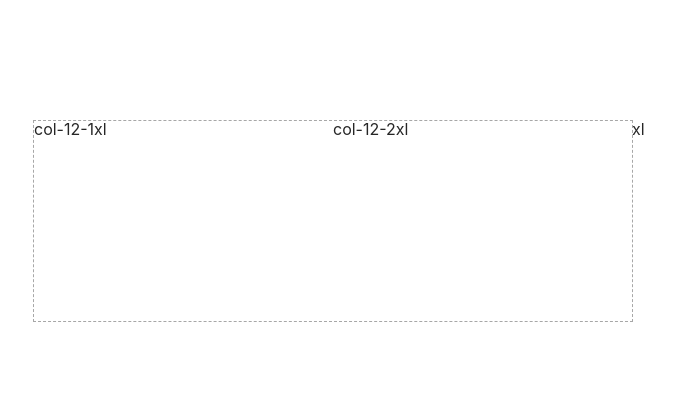
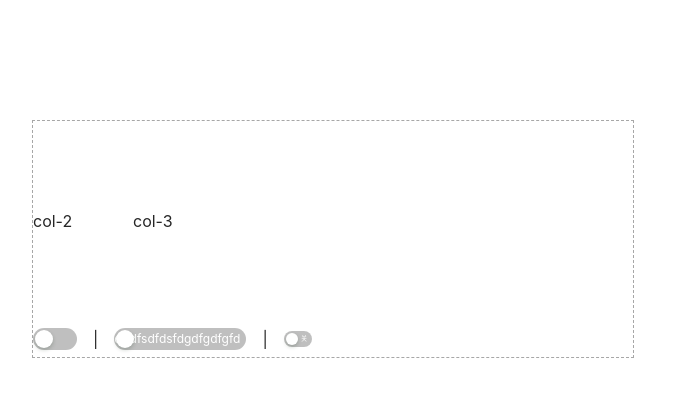
Before and after one commit to mingjianzhangzhangjianming/ant, a React (Create React App) app: page / in a window 1280 px wide. Shown: the top 396 px of the page, without its empty margins (307-982 px from the left). Built offline with nearby package versions, Linux system fonts and the light colour scheme.

Commit message:
add Space

```diff
--- a/src/App.js
+++ b/src/App.js
@@ -1,17 +1,18 @@
 import React from 'react'
 import styled, { ThemeProvider } from 'styled-components'
-// import { Row, Col } from 'antd'
+// import { Row, Col, Grid, Tag, Space } from 'antd'
 import { Row, Col } from './components/Grid'
+import { Space } from './components/Space'
 // import Button from './components/Button'
 // import Drawer from './components/Drawer'
-// import Switch from './components/Switch'
+import Switch from './components/Switch'
 
 const AppStyle = styled.div`
     margin: 120px auto;
     font-family: -apple-system, BlinkMacSystemFont, segoe ui, Roboto, helvetica neue, Arial, noto sans, sans-serif,
         apple color emoji, segoe ui emoji, segoe ui symbol, noto color emoji; //antd 组件库字体
     /* max-width: 1200px; */
-    width: 600px;
+    width: 602px;
     border: 1px dashed #a7a7a7;
     /* & > .container {
         width: 100%;
@@ -70,12 +71,23 @@ export function App() {
                     />
                 </div> */}
                 <div>
-                    <Row gutter={[{ sm: 16, xxl: 20 }, 12]} style={{ height: 200 }} wrap={false}>
-                        <Col span={12}>col-12-1</Col>
-                        <Col span={12}>col-12-2</Col>
+                    <Row gutter={[{ lg: 16, xxl: 20 }, 12]} style={{ height: 200 }} align="middle">
+                        {/* <Col span={4}>col-1</Col> */}
+                        <Col span={4} md={{ push: 20 }}>
+                            col-2
+                        </Col>
+                        <Col span={12} md={{ pull: 4 }}>
+                            col-3
+                        </Col>
+                        {/* <Col span={4}>col-4</Col> */}
                         {/* <Col span={6}>col-6-3</Col> */}
                     </Row>
                 </div>
+                <Space size="middle" style={{ height: 36 }} align="center" direction="horizontal" split={<h1>|</h1>}>
+                    <Switch />
+                    <Switch checkedChildren={'onsdfsdfdsfdgdfgdfgfd'} unCheckedChildren={'offdfsdfdsfdgdfgdfgfd'} />
+                    <Switch size="small" checkedChildren={'开'} unCheckedChildren={'关'} />
+                </Space>
             </AppStyle>
         </ThemeProvider>
     )
--- a/src/components/Drawer.js
+++ b/src/components/Drawer.js
@@ -1,7 +1,7 @@
 import React, { Component } from 'react'
 import ReactDOM from 'react-dom'
 import PropTypes from 'prop-types'
-import styled, { keyframes } from 'styled-components'
+import styled from 'styled-components'
 import classNames from 'classnames'
 import Button from './Button'
 
--- a/src/components/Grid/index.js
+++ b/src/components/Grid/index.js
@@ -11,6 +11,30 @@ const screenSize = [
     { span: 'lg', size: 1200 },
     { span: 'xl', size: 1600 }
 ]
+const debounce = (fn, wait = 200, immediate = false) => {
+    let timer
+    console.log(immediate)
+    return function () {
+        if (timer) {
+            clearTimeout(timer)
+        }
+        // console.log(timer)
+        if (immediate) {
+            return (timer = setTimeout(() => fn.apply(this, arguments), wait))
+        }
+        timer = setTimeout(() => fn.apply(this, arguments), wait)
+    }
+}
+
+const throttle = (fn, delay = 500) => {
+    let lastDate = 0
+    return function () {
+        if (Date.now() - lastDate > delay) {
+            fn.apply(this, arguments)
+            lastDate = Date.now()
+        }
+    }
+}
 export class Row extends Component {
     static propTypes = {
         align: PropTypes.oneOf(['top', 'middle', 'bottom']),
@@ -27,15 +51,19 @@ export class Row extends Component {
     constructor(props) {
         super(props)
         this.state = {
-            // screenWidth: this.matcheScreen(0)
             screenWidth: this.matcheScreen(window.innerWidth || document.body.clientWidth)
         }
     }
 
-    resize = e => {
-        const screenWidth = this.matcheScreen(window.innerWidth || document.body.clientWidth)
-        this.setState({ screenWidth })
-    }
+    resize = debounce(
+        e => {
+            const screenWidth = this.matcheScreen(window.innerWidth || document.body.clientWidth)
+            this.setState({ screenWidth })
+            console.log(window.innerWidth || document.body.clientWidth)
+        },
+        100,
+        true
+    )
 
     computeOffset = (gutter, screenWidth) => {
         const indexOfSize = obj => {
@@ -54,7 +82,7 @@ export class Row extends Component {
         }
         if (typeof gutter === 'object') {
             if (Array.isArray(gutter)) {
-                return [indexOfSize(gutter[0][0]), indexOfSize(gutter[1])[0]]
+                return [indexOfSize(gutter[0])[0], indexOfSize(gutter[1])[0]]
             } else {
                 return indexOfSize(gutter)
             }
@@ -64,6 +92,7 @@ export class Row extends Component {
     matcheScreen = screenW => screenSize.find((item, index) => screenW < item.size)?.span || 'xxl'
 
     componentDidMount() {
+        console.log(this.resize)
         window.addEventListener('resize', this.resize)
     }
 
@@ -75,21 +104,22 @@ export class Row extends Component {
         const { screenWidth } = this.state
         const { style, align, gutter, justify, wrap, children } = this.props
         const offset = this.computeOffset(gutter, screenWidth)
-        console.log(offset)
         const rowClass = classNames('row', {
             [`row-${align}`]: align,
             [`row-${justify}`]: justify,
             'row-nowrap': !wrap
         })
         return (
-            <RowContext.Provider value={{ screen: screenWidth }}>
+            <RowContext.Provider value={{ screen: screenWidth, offset }}>
                 <RowContext.Consumer>
-                    {({ screen }) => {
-                        console.log(screen)
+                    {({ screen, offset }) => {
+                        // console.log(screen, offset, `0 ${offset[0]}`)
                         return (
-                            <div className={rowClass} style={style}>
+                            <div
+                                className={rowClass}
+                                style={{ ...style, margin: `0 -${offset[0] / 2}px`, rowGap: offset[1] }}
+                            >
                                 {children}
-                                {this.state.screenWidth}
                             </div>
                         )
                     }}
@@ -100,20 +130,43 @@ export class Row extends Component {
 }
 
 export class Col extends Component {
+    static propTypes = {
+        flex: PropTypes.oneOfType([PropTypes.number, PropTypes.string]),
+        offset: PropTypes.number,
+        order: PropTypes.number,
+        pull: PropTypes.number,
+        push: PropTypes.number
+    }
+
+    static defaultProps = {
+        offset: 0,
+        order: 0,
+        pull: 0,
+        push: 0
+    }
+
+    static contextType = RowContext
+
     render() {
-        const { children, span } = this.props
-        const colClass = classNames('col', `col-${span}`)
+        const { screen, offset } = this.context
+        const { children, flex, style, [screen]: dynamicLayout } = this.props
+        const span = typeof dynamicLayout === 'number' ? dynamicLayout : dynamicLayout?.span || this.props.span
+        const order = dynamicLayout?.order || this.props?.order
+        const offsetX = dynamicLayout?.offset || this.props?.offset
+        const push = dynamicLayout?.push || this.props?.push
+        const pull = dynamicLayout?.pull || this.props?.pull
+        const colClass = classNames('col', {
+            [`col-${span}`]: span === 0 || span,
+            [`col-order-${order}`]: order,
+            [`col-offset-${offsetX}`]: offsetX,
+            [`col-push-${push}`]: push,
+            [`col-pull-${pull}`]: pull
+        })
         return (
-            <RowContext.Consumer>
-                {({ screen }) => {
-                    return (
-                        <div className={colClass}>
-                            {children}
-                            {screen}
-                        </div>
-                    )
-                }}
-            </RowContext.Consumer>
+            <div className={colClass} style={{ ...style, padding: `0 ${offset[0] / 2}px`, flex }}>
+                {children}
+                {/* {screen} */}
+            </div>
         )
     }
 }
--- a/src/components/Grid/index.less
+++ b/src/components/Grid/index.less
@@ -1,53 +1,70 @@
 .row {
     display: flex;
     flex-flow: row wrap;
-}
-.row-nowrap {
+    &.row-nowrap {
         flex-wrap: nowrap;
     }
-.row-top {
+    &.row-top {
         align-items: flex-start;
     }
 
-.row-middle {
+    &.row-middle {
         align-items: center;
     }
 
-.row-start {
+    &.row-start {
         justify-content: flex-start;
     }
 
-.row-end {
+    &.row-end {
         justify-content: flex-end;
     }
-.row-center {
+    &.row-center {
         justify-content: center;
     }
-.row-space-around {
+    &.row-space-around {
         justify-content: space-around;
     }
 
-.row-space-between {
+    &.row-space-between {
         justify-content: space-between;
     }
 
-.row-bottom {
+    &.row-bottom {
         align-items: flex-end;
     }
 
     .col {
         max-width: 100%;
         min-height: 1px;
+        position: relative;
+        box-sizing: border-box;
     }
-.loop (@n) when (@n >= 0) {
+    .col-0 {
+        display: none;
+    }
+    .loop (@n) when (@n > 0) {
         .col-@{n} {
             display: block;
             flex: 0 0 100% * (@n / 24);
             max-width: 100% * (@n / 24);
         }
+        .col-order-@{n} {
+            order: @n;
+        }
+        .col-offset-@{n} {
+            margin-left: 100% * (@n / 24);
+        }
+        .col-push-@{n} {
+            left: 100% * (@n / 24);
+        }
+        .col-pull-@{n} {
+            right: 100% * (@n / 24);
+        }
         .loop(@n - 1);
     }
     .loop(24);
+}
 
 // xs	屏幕 < 576px 响应式栅格，可为栅格数或一个包含其他属性的对象	number | object	-
 // sm	屏幕 ≥ 576px 响应式栅格，可为栅格数或一个包含其他属性的对象	number | object	-
--- /dev/null
+++ b/src/components/Space/index.js
@@ -0,0 +1,53 @@
+import React, { Component } from 'react'
+import PropTypes from 'prop-types'
+import classNames from 'classnames'
+import './index.less'
+
+const spaceSize = {
+    small: 12,
+    middle: 16,
+    large: 24
+}
+
+export class Space extends Component {
+    static propTypes = {
+        align: PropTypes.oneOf(['start', 'end', 'center', 'baseline']),
+        direction: PropTypes.oneOf(['vertical', 'horizontal']),
+        size: PropTypes.oneOfType([PropTypes.string, PropTypes.number]),
+        split: PropTypes.element,
+        wrap: PropTypes.bool //是否自动换行，仅在 horizontal 时有效
+    }
+
+    static defaultProps = {
+        align: 'start',
+        direction: 'horizontal',
+        size: 'small',
+        wrap: false
+    }
+    render() {
+        const { style, align, direction, size, split, wrap, children } = this.props
+        const gapSize = typeof this.props.size === 'string' ? spaceSize[size] : size
+        const spaceClass = classNames('space', {
+            [`space-${align}`]: align,
+            [`space-${direction}`]: direction,
+            'space-wrap': wrap
+        })
+        const childrenCount = React.Children.count(children)
+        return (
+            <div className={spaceClass} style={{ ...style, gap: gapSize }}>
+                {childrenCount === 1
+                    ? children
+                    : React.Children.map(children, (item, index) =>
+                          index + 1 === childrenCount ? (
+                              item
+                          ) : (
+                              <>
+                                  {item}
+                                  {split}
+                              </>
+                          )
+                      )}
+            </div>
+        )
+    }
+}
--- /dev/null
+++ b/src/components/Space/index.less
@@ -0,0 +1,25 @@
+.space {
+    display: inline-flex;
+    flex-wrap: nowrap;
+    &.space-start {
+        align-items: flex-start;
+    }
+    &.space-end {
+        align-items: flex-end;
+    }
+    &.space-center {
+        align-items: center;
+    }
+    &.space-baseline {
+        align-items: baseline;
+    }
+    &.space-vertical {
+        flex-direction: column;
+    }
+    &.space-horizontal {
+        flex-direction: row;
+    }
+    &.space-wrap {
+        flex-wrap: wrap;
+    }
+}
--- a/src/components/Switch.js
+++ b/src/components/Switch.js
@@ -26,7 +26,7 @@ const loadingCircle = keyframes`
 
 const SwitchWrap = styled.button.attrs(props => ({
     role: 'switch',
-    disabled: props.disabled,
+    disabled: props.disabled
 }))`
     margin: 0;
     padding: 0;
@@ -40,6 +40,7 @@ const SwitchWrap = styled.button.attrs(props => ({
     align-items: center;
     flex-flow: nowrap row;
     justify-content: flex-end;
+    flex: 0 0 auto;
     cursor: pointer;
     user-select: none;
     border-radius: 100px;
@@ -187,7 +188,7 @@ export default class Switch extends Component {
         size: PropTypes.oneOf(['small', 'default']),
         unCheckedChildren: PropTypes.element,
         onChange: PropTypes.func,
-        onClick: PropTypes.func,
+        onClick: PropTypes.func
     }
 
     static defaultProps = {
@@ -195,16 +196,13 @@ export default class Switch extends Component {
         defaultChecked: false,
         disabled: false,
         loading: false,
-        size: 'default',
+        size: 'default'
     }
 
     constructor(props) {
         super(props)
         this.state = {
-            isChecked:
-                typeof this.props.checked === 'undefined'
-                    ? this.props.defaultChecked
-                    : this.props.checked,
+            isChecked: typeof this.props.checked === 'undefined' ? this.props.defaultChecked : this.props.checked
         }
     }
     componentDidUpdate(nextProps) {
@@ -217,10 +215,7 @@ export default class Switch extends Component {
         const { onClick, onChange } = this.props
         this.setState(
             prevState => ({
-                isChecked:
-                    typeof this.props.checked === 'undefined'
-                        ? !prevState.isChecked
-                        : prevState.isChecked,
+                isChecked: typeof this.props.checked === 'undefined' ? !prevState.isChecked : prevState.isChecked
             }),
             () => {
                 if (onChange && typeof onChange === 'function') {
@@ -234,20 +229,15 @@ export default class Switch extends Component {
     }
 
     render() {
-        const { size, className, loading, disabled, checkedChildren, unCheckedChildren } =
-            this.props
+        const { size, className, loading, disabled, checkedChildren, unCheckedChildren } = this.props
         const { isChecked } = this.state
         const switchClass = classNames(className, {
             'switch-small': size === 'small',
             'switch-checked': isChecked,
-            'switch-disabled': loading || disabled,
+            'switch-disabled': loading || disabled
         })
         return (
-            <SwitchWrap
-                className={switchClass}
-                onClick={this.handleSwitchClick}
-                disabled={loading || disabled}
-            >
+            <SwitchWrap className={switchClass} onClick={this.handleSwitchClick} disabled={loading || disabled}>
                 <div className="switch-handle">
                     {loading && (
                         <span aria-label="loading" className="anticon">
@@ -265,9 +255,7 @@ export default class Switch extends Component {
                         </span>
                     )}
                 </div>
-                <span className="switch-inner">
-                    {isChecked ? checkedChildren : unCheckedChildren}
-                </span>
+                <span className="switch-inner">{isChecked ? checkedChildren : unCheckedChildren}</span>
             </SwitchWrap>
         )
     }
```
Lines whose indentation alone changed are shown as unchanged.
